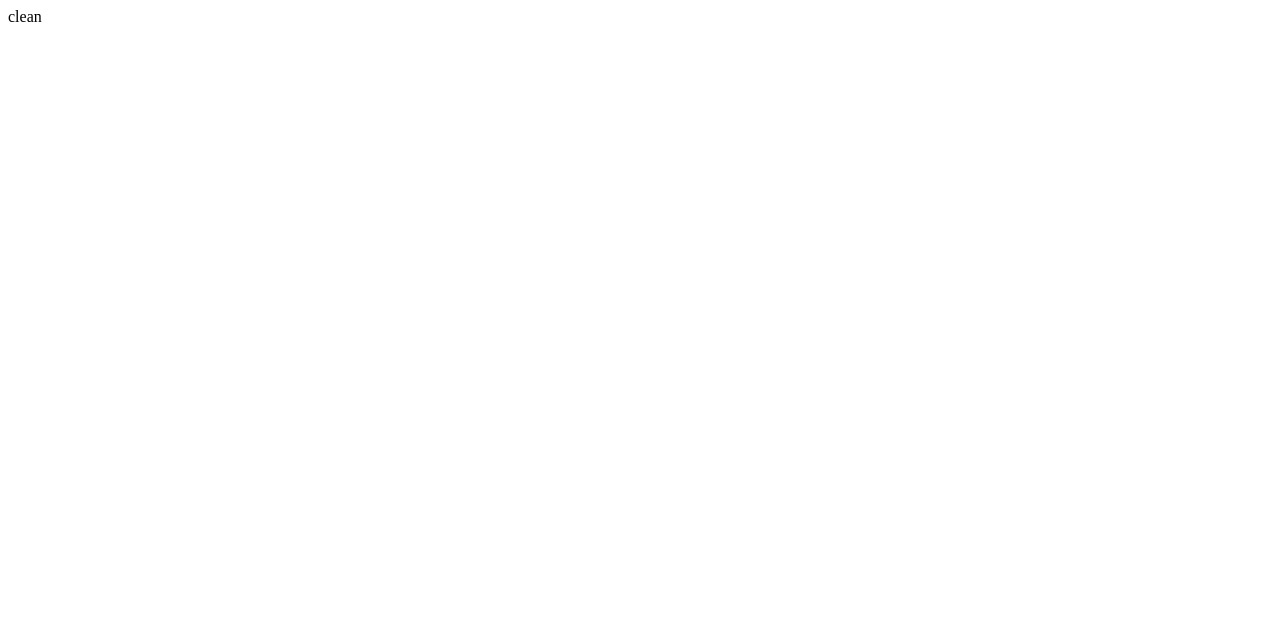
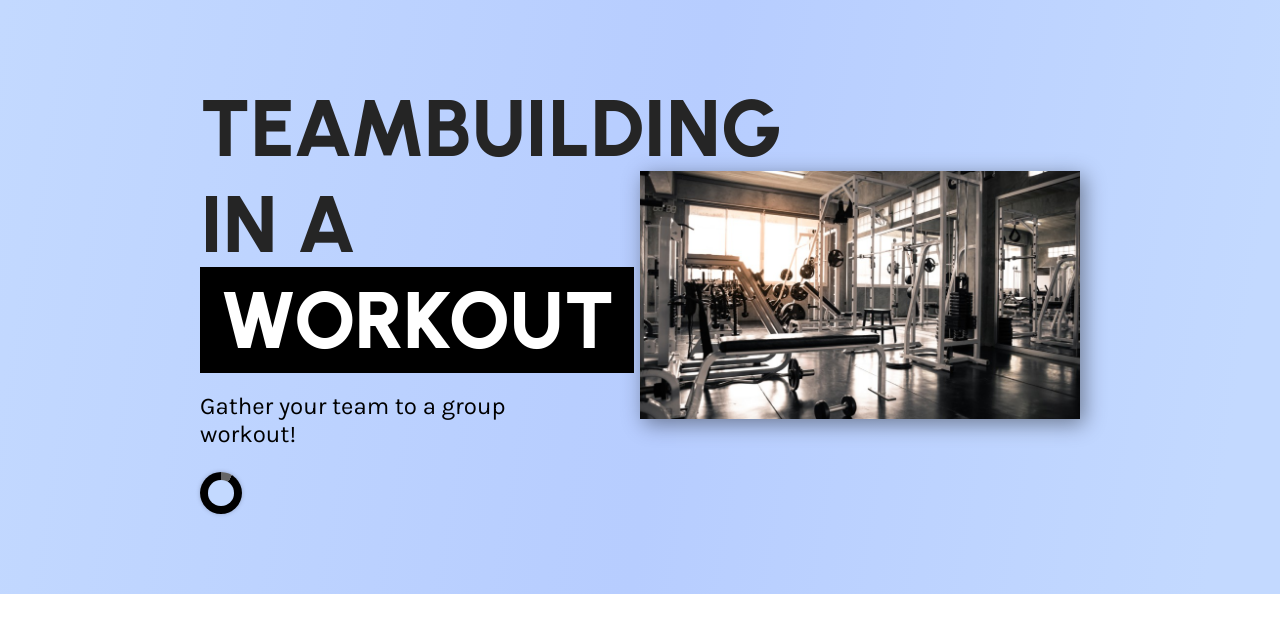
Before and after one commit to aldask/gym, a React (Create React App) app: page / in a window 1280 px wide. Shown: the top 632 px of the page. Built offline with nearby package versions, Linux system fonts and the light colour scheme.

Commit message:
Added counter to update circle.

```diff
--- a/package.json
+++ b/package.json
@@ -15,6 +15,7 @@
     "react-router-dom": "^6.11.2",
     "react-scripts": "5.0.1",
     "router": "^1.3.8",
+    "sass": "^1.62.1",
     "typescript": "^4.9.5",
     "web-vitals": "^2.1.4"
   },
--- a/src/App.tsx
+++ b/src/App.tsx
@@ -1,7 +1,8 @@
-import React from "react";
+import "./Styles/global.scss";
+import HomePage from "./Pages/HomePage";
 
 function App() {
-  return <>clean</>;
+  return <HomePage />;
 }
 
 export default App;
--- /dev/null
+++ b/src/Components/Hero/Hero.tsx
@@ -0,0 +1,58 @@
+import pic from "./Styles/1.jpg";
+import { useState, useEffect } from "react";
+
+function Hero() {
+  const [circleCounter, setCircleCounter] = useState(3.6);
+
+  useEffect(() => {
+    const loadBar = document.querySelector(
+      ".hero-box__side1--loadbar--circle"
+    ) as HTMLElement;
+
+    const interval = setInterval(() => {
+      setCircleCounter((prevCounter) => prevCounter + 3.6);
+
+      loadBar.style.background = `conic-gradient(
+        rgb(102, 102, 102) ${circleCounter}deg,
+        rgb(0, 0, 0) 0deg
+      )`;
+
+      console.log(circleCounter);
+
+      if (circleCounter >= 360) {
+        setCircleCounter(3.6);
+      }
+    }, 50);
+
+    return () => {
+      clearInterval(interval);
+    };
+  }, [circleCounter]);
+
+  return (
+    <section className="hero">
+      <div className="container">
+        <div className="hero-box">
+          <div className="hero-box__side1">
+            <h1 className="hero-box__side1--title">
+              Teambuilding in a <span className="background">workout</span>
+            </h1>
+            <p className="hero-box__side1--text">
+              Gather your team to a group workout!
+            </p>
+            <div className="hero-box__side1--loadbar">
+              <div className="hero-box__side1--loadbar--circle">
+                <div className="hero-box__side1--loadbar--circle--inner"></div>
+              </div>
+            </div>
+          </div>
+          <div className="hero-box__side2">
+            <img src={pic} alt="img"></img>
+          </div>
+        </div>
+      </div>
+    </section>
+  );
+}
+
+export default Hero;
--- /dev/null
+++ b/src/Components/Hero/Styles/_hero.scss
@@ -0,0 +1,69 @@
+.hero {
+  background: linear-gradient(
+    98.99deg,
+    #c3d9ff 0.18%,
+    #b8ceff 46.27%,
+    #b7cdff 52.67%,
+    #c3d9ff 94.71%
+  );
+  display: flex;
+  align-items: center;
+}
+.hero-box {
+  display: flex;
+  flex-direction: row;
+  align-items: center;
+  justify-content: space-between;
+  padding: 5rem 10rem 5rem;
+
+  &__side1 {
+    flex-direction: column;
+    max-width: 45%;
+    justify-content: space-evenly;
+
+    &--title {
+      text-transform: uppercase;
+      font-size: 5rem;
+      margin-bottom: 1.5rem;
+    }
+    &--text {
+      font-size: 1.5rem;
+      margin-bottom: 1.5rem;
+    }
+    &--loadbar {
+      width: 42px;
+      height: 42px;
+
+      &--circle {
+        display: flex;
+        justify-content: center;
+        align-items: center;
+        height: 100%;
+        width: 100%;
+        border-radius: 50%;
+        box-shadow: 0px 0px 5px -1px rgba(0, 0, 0, 0.34);
+        background: conic-gradient(
+          rgb(102, 102, 102) 3.6deg,
+          rgb(0, 0, 0) 0deg
+        );
+
+        &--inner {
+          border-radius: 50%;
+          width: 60%;
+          height: 60%;
+          background-color: #c3d9ff;
+          box-shadow: inset 0px 0px 2px -1px rgba(0, 0, 0, 0.34);
+        }
+      }
+    }
+  }
+
+  &__side2 {
+    max-width: 50%;
+
+    img {
+      width: 100%;
+      box-shadow: 4px 5px 20px rgba(0, 0, 0, 0.425);
+    }
+  }
+}
--- /dev/null
+++ b/src/Pages/HomePage.tsx
@@ -0,0 +1,10 @@
+import Hero from "../Components/Hero/Hero";
+
+function HomePage() {
+  return (
+    <>
+      <Hero />
+    </>
+  );
+}
+export default HomePage;
--- /dev/null
+++ b/src/Styles/_fonts.scss
@@ -0,0 +1,5 @@
+@import url("https://fonts.googleapis.com/css2?family=Urbanist:ital,wght@0,100;0,200;0,300;0,400;0,500;0,600;0,700;0,800;0,900;1,100;1,200;1,300;1,400;1,500;1,600;1,700;1,800;1,900&display=swap");
+@import url("https://fonts.googleapis.com/css2?family=Karla:ital,wght@0,200;0,300;0,400;0,500;0,600;0,700;0,800;1,200;1,300;1,400;1,500;1,600;1,700;1,800&display=swap");
+
+$title-font: "Urbanist", sans-serif;
+$text-font: "Karla", sans-serif;
--- /dev/null
+++ b/src/Styles/_reset.scss
@@ -0,0 +1,5 @@
+* {
+    box-sizing: border-box;
+    padding: 0;
+    margin: 0;
+  }
--- /dev/null
+++ b/src/Styles/global.scss
@@ -0,0 +1,32 @@
+@import "./reset";
+@import "./fonts";
+
+//Components
+@import "../Components/Hero/Styles/hero";
+
+//Global
+body {
+  display: flex;
+  flex-direction: column;
+  font-family: $text-font;
+  background-color: #fff;
+}
+.container {
+  margin: 0 auto;
+  padding: 0 2.5rem;
+}
+h1 {
+  font-size: 3rem;
+  font-weight: 800;
+  font-family: $title-font;
+  color: rgb(37, 37, 37);
+}
+p {
+  font-size: 1rem;
+  font-family: $text-font;
+}
+.background {
+  background-color: rgb(0, 0, 0);
+  color: rgb(255, 255, 255);
+  padding: 5px 20px;
+}
--- /dev/null
+++ b/src/react-app-env.d.ts
@@ -0,0 +1 @@
+/// <reference types="react-scripts" />
--- a/tsconfig.json
+++ b/tsconfig.json
@@ -18,7 +18,7 @@
     "resolveJsonModule": true,
     "isolatedModules": true,
     "noEmit": true,
-    "jsx": "react-jsx"
+    "jsx": "preserve"
   },
   "include": [
     "src"
```
Also changed, not shown: src/Components/Hero/Styles/1.jpg (added), 1 other file (tests, documents, lock files or other folders).
